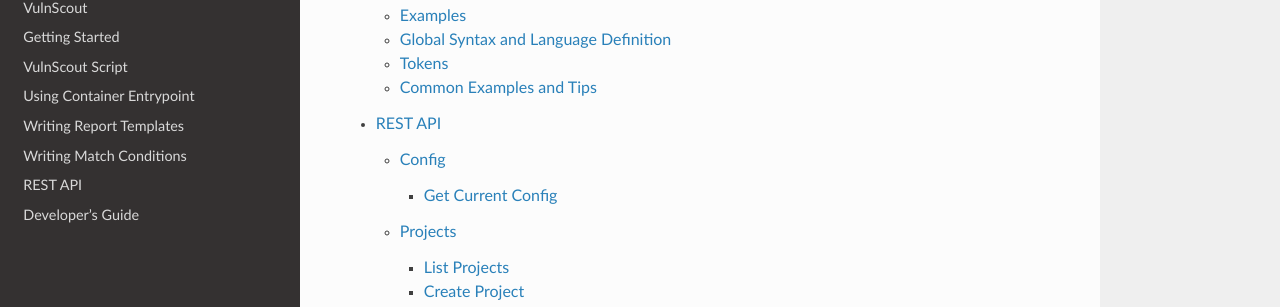
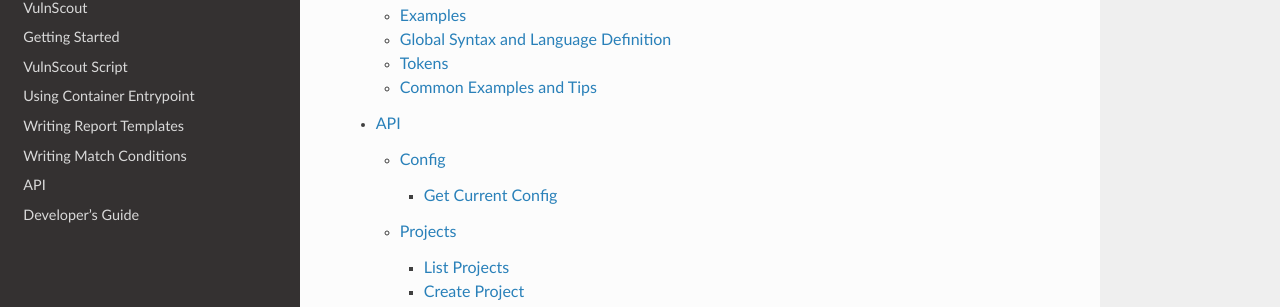
Before and after one commit to savoirfairelinux/vulnscout, a Sphinx documentation site: the page built from doc/source/index.rst, in a window 1280 px wide and 900 px high, scrolled down 2184 px. Shown: the part 144-451 px from the top of the window. Built offline with Sphinx 7.4.7 and the Read the Docs theme 3.1.0, drawn with Linux system fonts in a browser that asks for light colours.

Commit message:
docs: rename REST API to API
Change-Id: I3d7da9c116462c809f2844d71fc54640588d0329

```diff
--- a/doc/source/rest-api.md
+++ b/doc/source/api.md
@@ -1,6 +1,6 @@
-# REST API
+# API
 
-VulnScout exposes a REST API served by the Flask backend, available at `http://localhost:7275/api/` by default.
+VulnScout exposes an API served by the Flask backend, available at `http://localhost:7275/api/` by default.
 All endpoints return JSON unless otherwise noted. Routes are registered directly on the Flask application without URL prefixes or blueprints.
 
 ---
--- a/doc/source/index.rst
+++ b/doc/source/index.rst
@@ -11,5 +11,5 @@
    container-entrypoint
    templates
    ci_conditions
-   rest-api
+   api
    dev_guide
```
